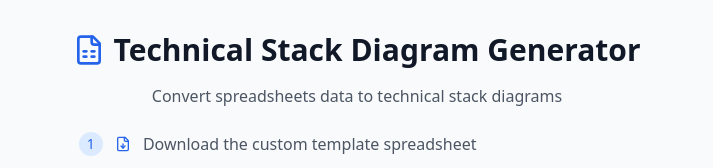
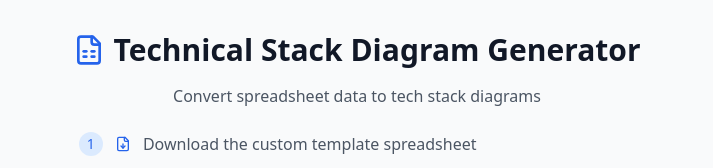
Before and after one commit to llmcd/TechStack-DiagramGenerator, a React (Vite) app: page / in a window 1280 px wide. Shown: the top 168 px of the page, without its empty margins (283-996 px from the left). Built offline with nearby package versions, Linux system fonts and the light colour scheme.

Commit message:
Update App.tsx

```diff
--- a/src/App.tsx
+++ b/src/App.tsx
@@ -35,7 +35,7 @@ export default function App() {
               </h1>
             </div>
             <p className="text-gray-600 mb-6">
-              Convert spreadsheets data to technical stack diagrams
+              Convert spreadsheet data to tech stack diagrams
             </p>
             <InstructionsContainer show={!techStackData} />
           </div>
```
